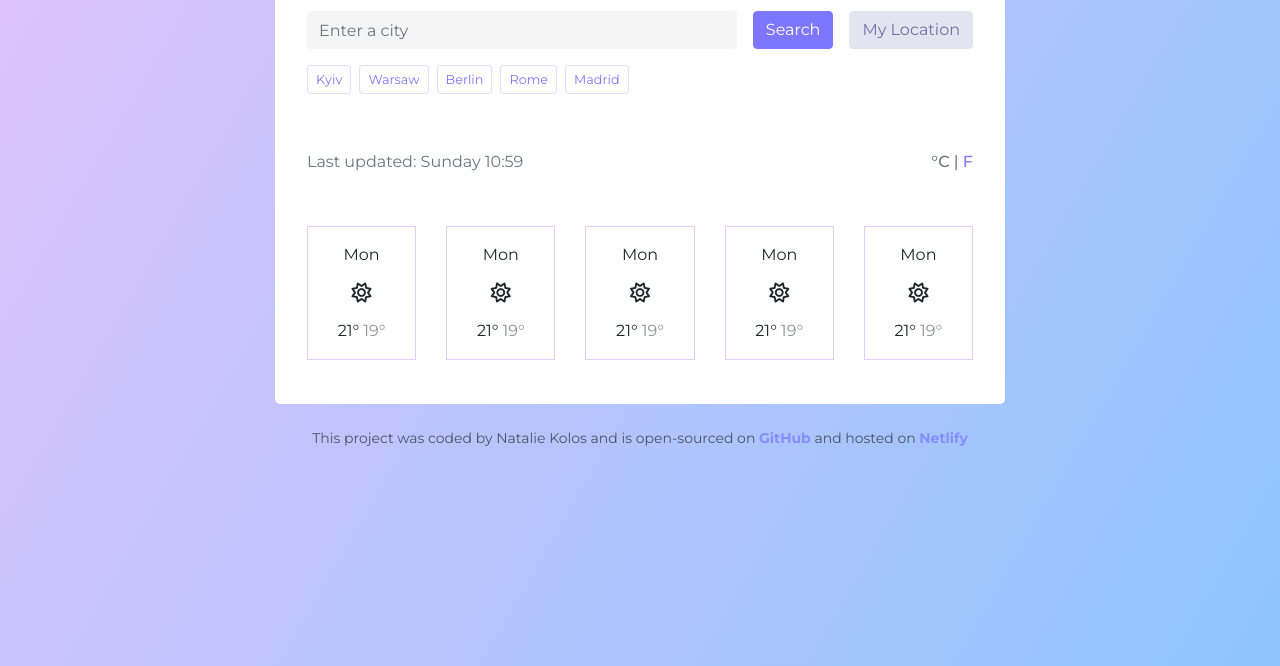
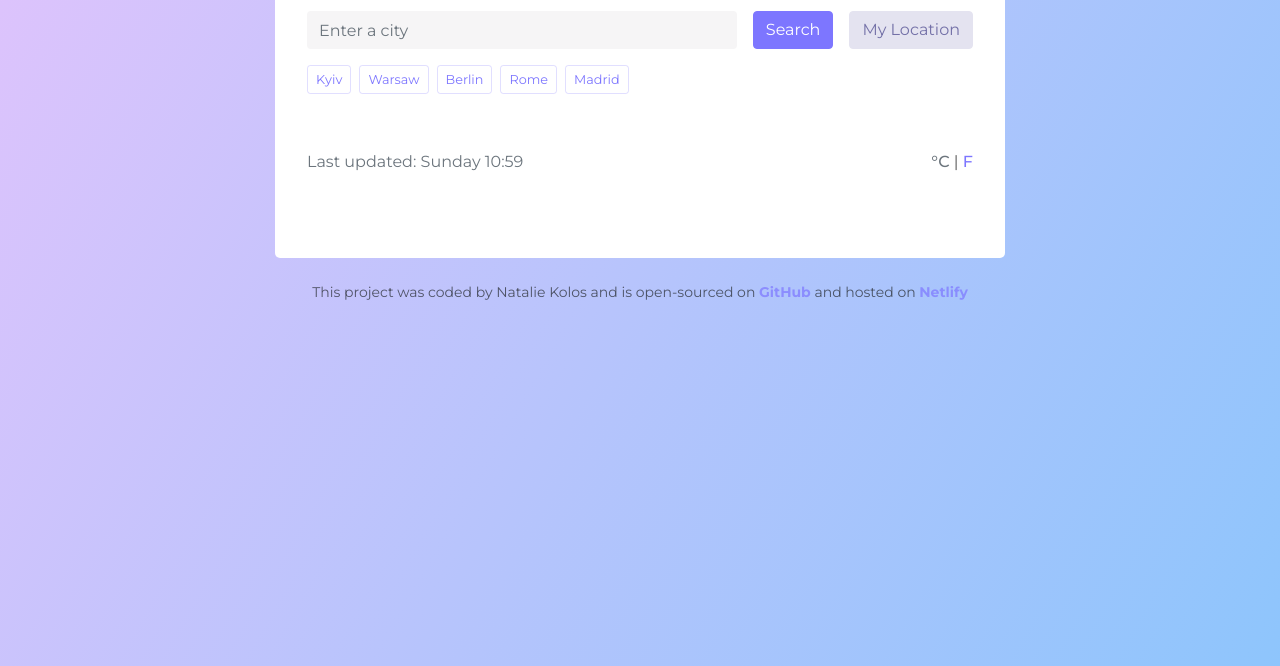
Before and after one commit to natalie-kolos/Plus-Final-Project, a plain HTML site: page index.html in a window 1280 px wide. Shown: the part 134-800 px from the top of the page. Drawn offline with nearby package versions, Linux system fonts and the light colour scheme.

Commit message:
deleted forecast inner HTML

```diff
--- a/index.html
+++ b/index.html
@@ -107,60 +107,7 @@
                   </div>
                 </div>
               </div>
-              <div class="weather-forecast" id="forecast">
-                <div class="row">
-                  <div class="col">
-                    <div class="weather-forecast__card">
-                      <p class="weather-forecast__day">Mon</p>
-                      <i class="fa-regular fa-sun"></i>
-                      <p>
-                        <span class="forecast-temperature-max mr-1">21°</span
-                        ><span class="forecast-temperature-min">19°</span>
-                      </p>
-                    </div>
-                  </div>
-                  <div class="col">
-                    <div class="weather-forecast__card">
-                      <p class="weather-forecast__day">Mon</p>
-                      <i class="fa-regular fa-sun"></i>
-                      <p>
-                        <span class="forecast-temperature-max mr-1">21°</span
-                        ><span class="forecast-temperature-min">19°</span>
-                      </p>
-                    </div>
-                  </div>
-                  <div class="col">
-                    <div class="weather-forecast__card">
-                      <p class="weather-forecast__day">Mon</p>
-                      <i class="fa-regular fa-sun"></i>
-                      <p>
-                        <span class="forecast-temperature-max mr-1">21°</span
-                        ><span class="forecast-temperature-min">19°</span>
-                      </p>
-                    </div>
-                  </div>
-                  <div class="col">
-                    <div class="weather-forecast__card">
-                      <p class="weather-forecast__day">Mon</p>
-                      <i class="fa-regular fa-sun"></i>
-                      <p>
-                        <span class="forecast-temperature-max mr-1">21°</span
-                        ><span class="forecast-temperature-min">19°</span>
-                      </p>
-                    </div>
-                  </div>
-                  <div class="col">
-                    <div class="weather-forecast__card">
-                      <p class="weather-forecast__day">Mon</p>
-                      <i class="fa-regular fa-sun"></i>
-                      <p>
-                        <span class="forecast-temperature-max mr-1">21°</span
-                        ><span class="forecast-temperature-min">19°</span>
-                      </p>
-                    </div>
-                  </div>
-                </div>
-              </div>
+              <div class="weather-forecast" id="forecast"></div>
             </div>
           </div>
         </div>
```
